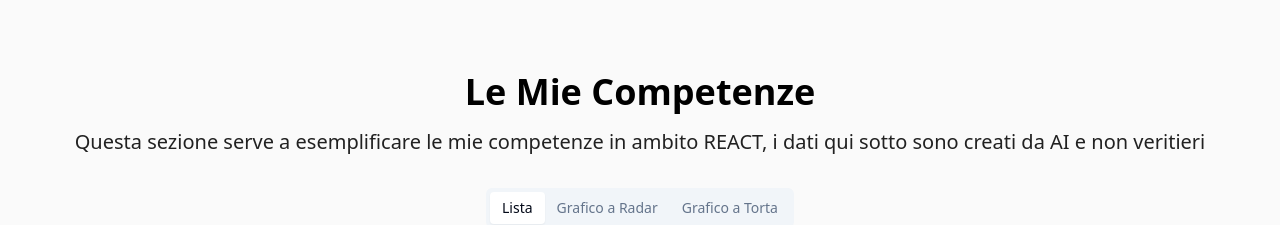
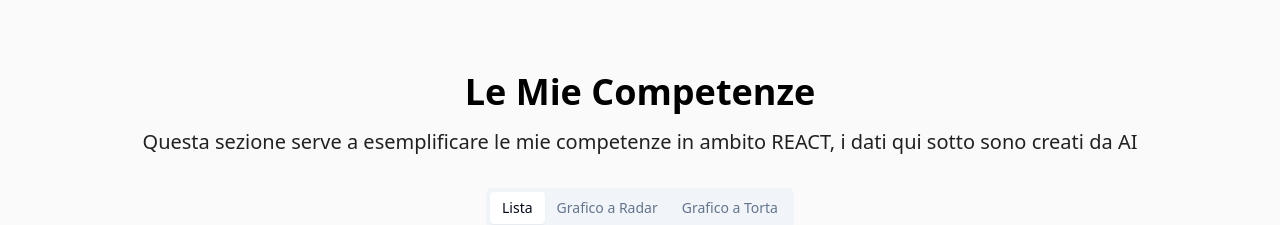
Before and after one commit to rperniciano/react-skill-display, a React (Vite) app: page / in a window 1280 px wide. Shown: the part 3660-3885 px from the top of the page. Built offline with nearby package versions, Linux system fonts and the light colour scheme.

Commit message:
Visual edit in Lovable
Edited UI in Lovable

```diff
--- a/src/components/Skills.tsx
+++ b/src/components/Skills.tsx
@@ -90,7 +90,7 @@ const Skills = () => {
           <h2 className="text-4xl font-bold text-portfolio-heading mb-4">
             Le Mie Competenze
           </h2>
-          <p className="text-xl text-portfolio-text mb-8">Questa sezione serve a esemplificare le mie competenze in ambito REACT, i dati qui sotto sono creati da AI e non veritieri</p>
+          <p className="text-xl text-portfolio-text mb-8">Questa sezione serve a esemplificare le mie competenze in ambito REACT, i dati qui sotto sono creati da AI</p>
 
           <Tabs defaultValue="lista" className="mb-12">
             <TabsList className="mx-auto">
```
